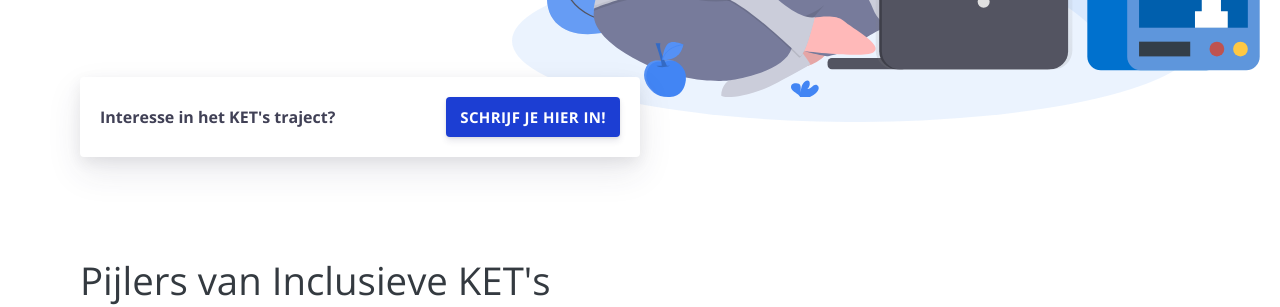
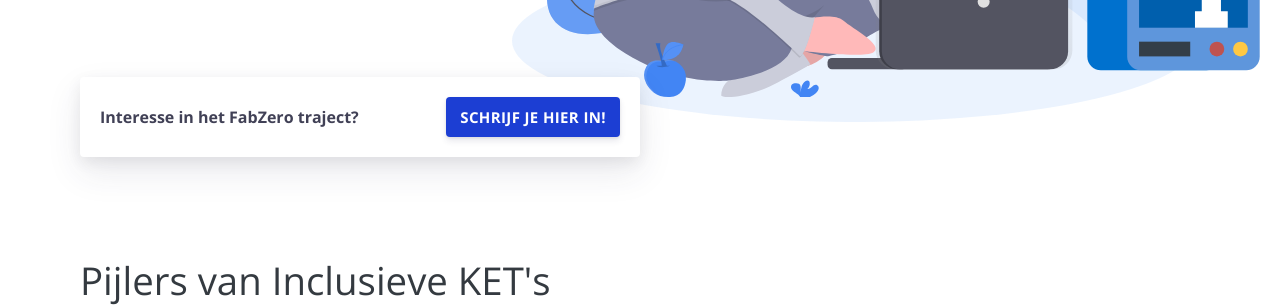
Before and after one commit to IngegnoMakerSpace/inclusievekets, a Jekyll site: the page built from index.html, in a window 1280 px wide. Shown: the part 388-695 px from the top of the page. Built offline with Jekyll 4.4.1, drawn with Linux system fonts in a browser that asks for light colours.

Commit message:
spelfouten uithalen

```diff
--- a/contact.html
+++ b/contact.html
@@ -27,7 +27,7 @@ bodyClass: page-contact
         <li><strong>Adres: </strong>{{ site.data.contact.address }}</li>
         {% endif %}
       </ul>
-     <h3>Voor info over contracten en financiiën</h3>
+     <h3>Voor info over contracten en financiën</h3>
         <p>Contacteer Louise</p>
       <ul>
         <li>
--- a/index.html
+++ b/index.html
@@ -15,7 +15,7 @@ bodyClass: page-home
 <div class="container pt-2">
   <div class="call">
     <div class="call-box-top">
-      <div class="call-phone"><strong>Interesse in het KET's traject? </strong>  </div>
+      <div class="call-phone"><strong>Interesse in het FabZero traject? </strong>  </div>
 
     </div>
     <div class="call-box-bottom">
```
